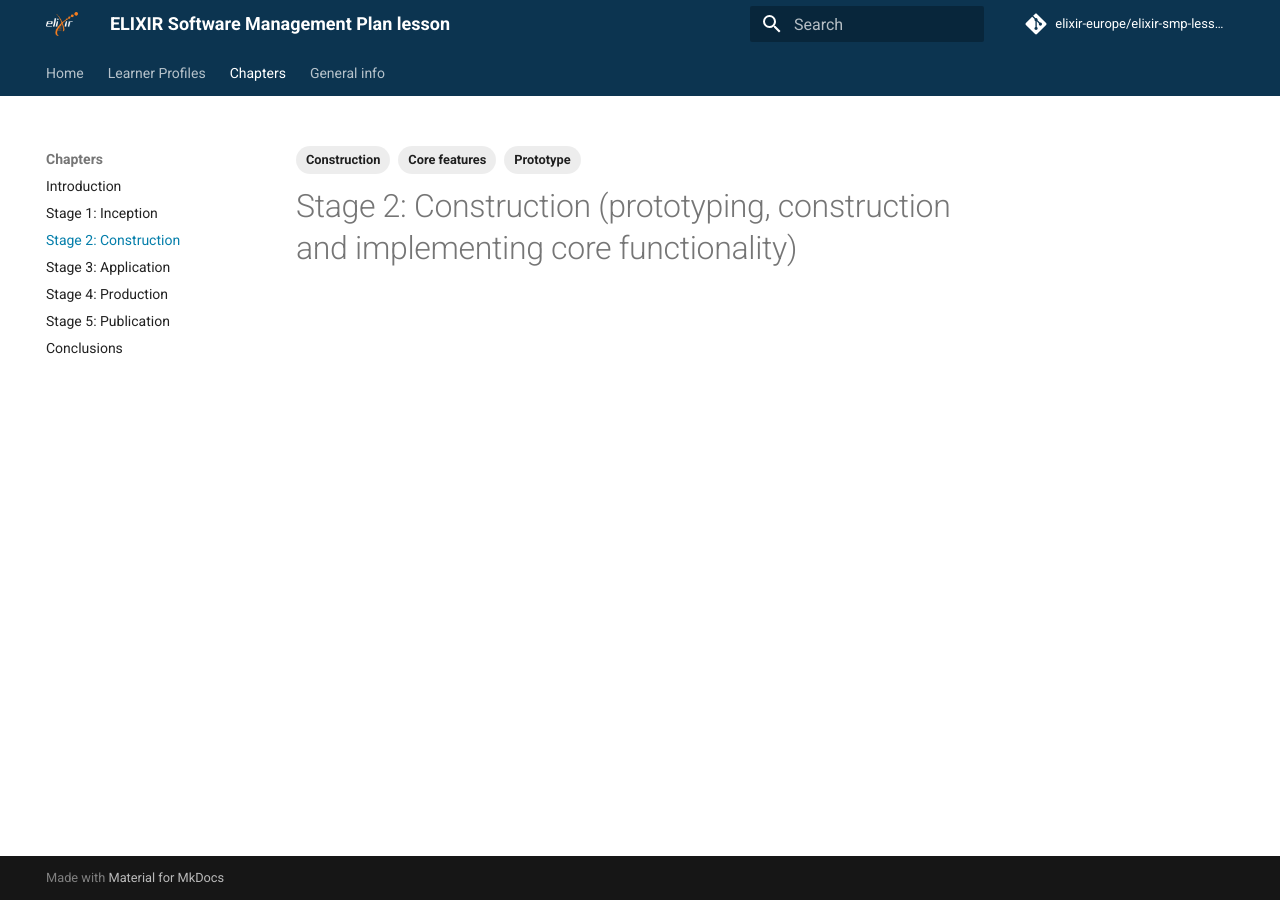
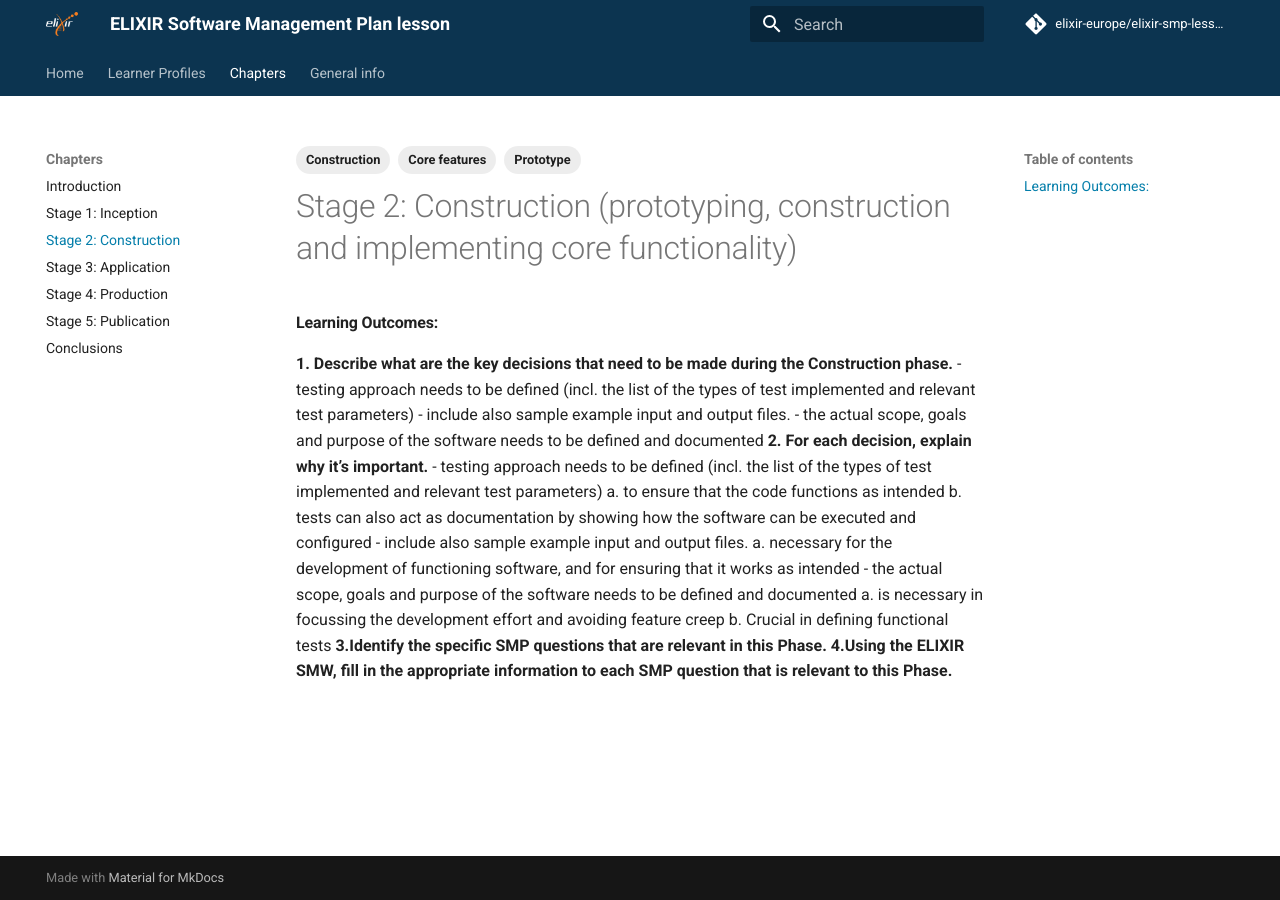
Before and after one commit to elixir-europe/elixir-smp-lesson, an MkDocs documentation site: the page built from docs/chapters/stage2_construction.md, in a window 1280 px wide. Built offline with MkDocs 1.6.1 and Material for MkDocs 9.7.7, drawn with Linux system fonts in a browser that asks for light colours; comment, search, counter and statistics services are not loaded.

Commit message:
Update stage2_construction.md

```diff
--- a/docs/chapters/stage2_construction.md
+++ b/docs/chapters/stage2_construction.md
@@ -8,3 +8,19 @@ tags:
 {% include-markdown "../links.md" %}
 
 # Stage 2: Construction (prototyping, construction and implementing core functionality)
+#### Learning Outcomes:
+**1. Describe what are the key decisions that need to be made during the Construction phase.**
+- testing approach needs to be defined (incl. the list of the types of test implemented and relevant test parameters)
+- include also sample example input and output files.
+- the actual scope, goals and purpose of the software needs to be defined and documented
+**2. For each decision, explain why it’s important.**
+- testing approach needs to be defined (incl. the list of the types of test implemented and relevant test parameters)
+a. to ensure that the code functions as intended
+b. tests can also act as documentation by showing how the software can be executed and configured
+- include also sample example input and output files.
+a. necessary for the development of functioning software, and for ensuring that it works as intended
+- the actual scope, goals and purpose of the software needs to be defined and documented
+a. is necessary in focussing the development effort and avoiding feature creep
+b. Crucial in defining functional tests
+**3.Identify the specific SMP questions that are relevant in this Phase.**
+**4.Using the ELIXIR SMW, fill in the appropriate information to each SMP question that is relevant to this Phase.**
```
